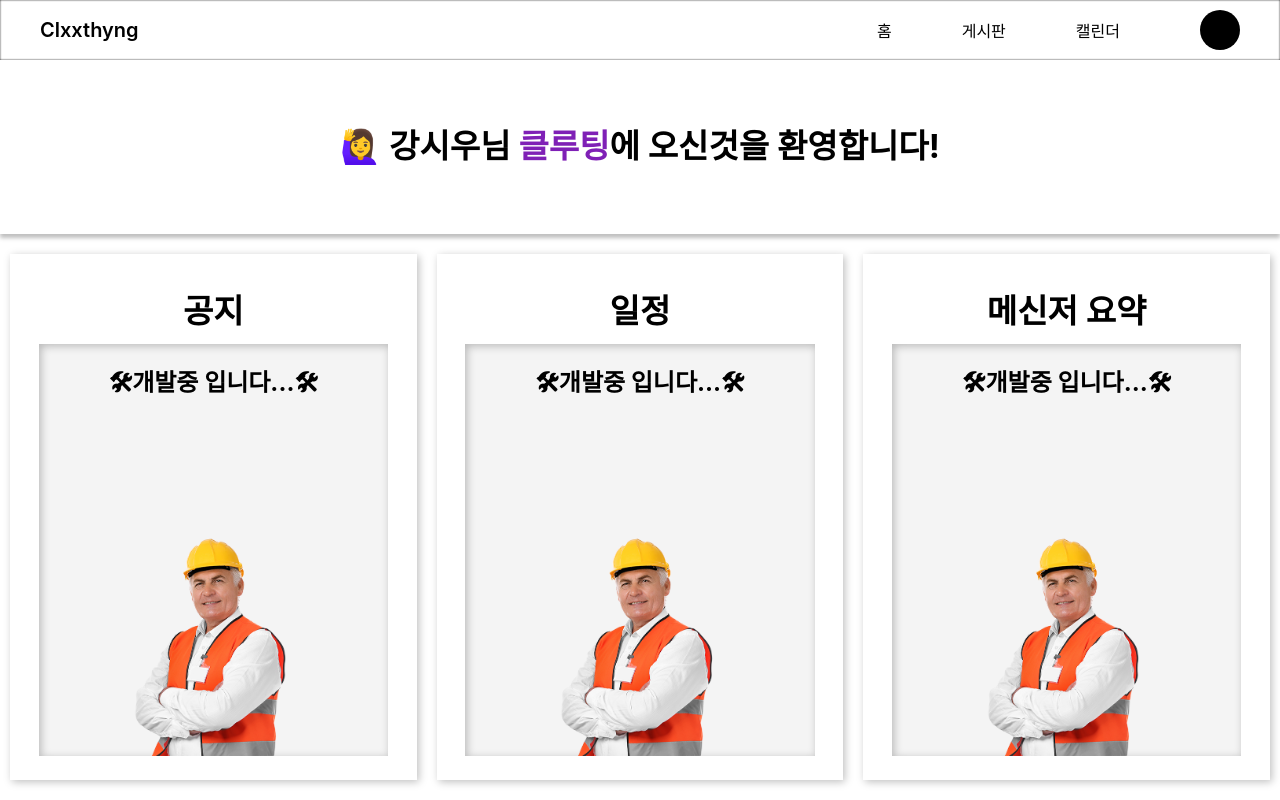
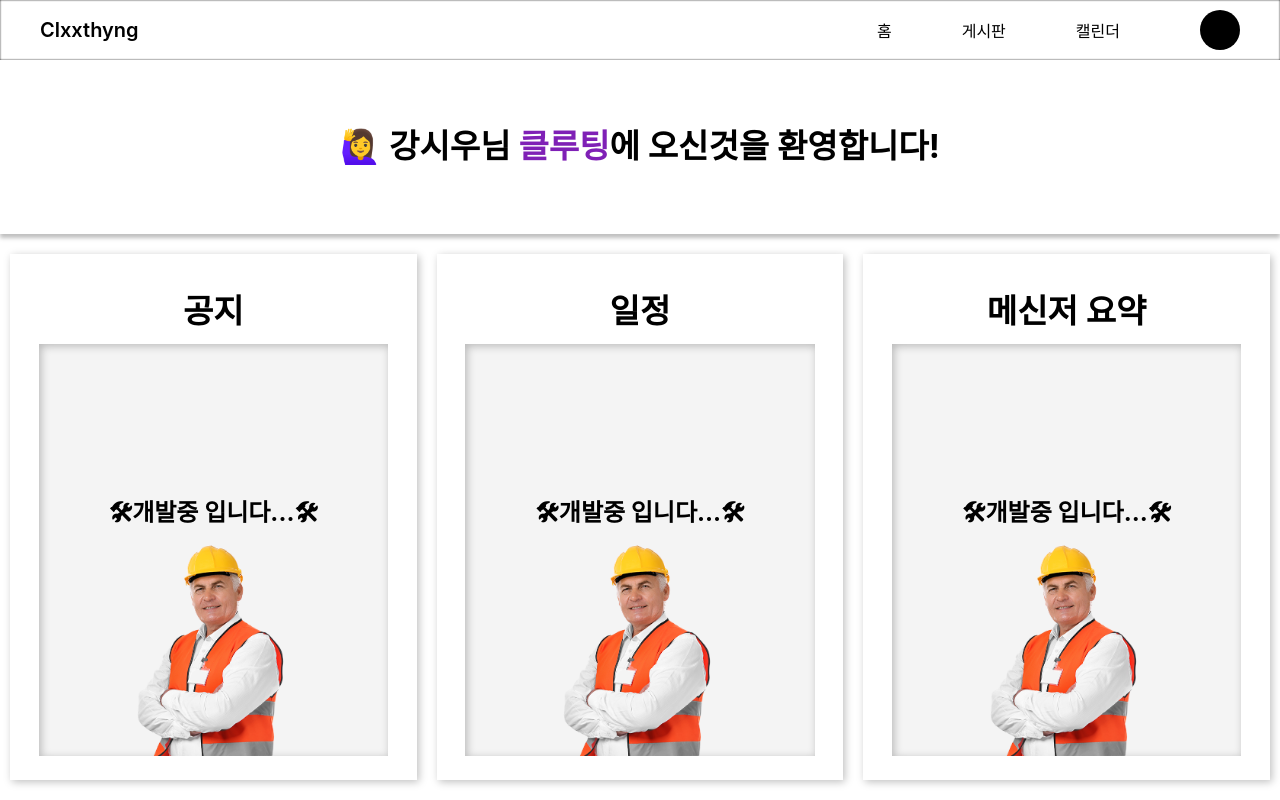
Before and after one commit to Clxxthyng/Clxxthyng_Front, a React (Create React App) app: page / in a window 1280 px wide. Built offline with nearby package versions, Linux system fonts and the light colour scheme.

Commit message:
REFACTOR :: main
권장 모니터 사양  879 X 650 이상

```diff
--- a/src/components/style/developing....css
+++ b/src/components/style/developing....css
@@ -12,12 +12,12 @@
 
 #developing h2 {
     position: absolute;
-    bottom: 350px;
+    bottom: 220px;
 }
 
 #developing img {
     position: absolute;
     bottom: 0;
 
-    height: 55%;
+    height: 220px;
 }
```
